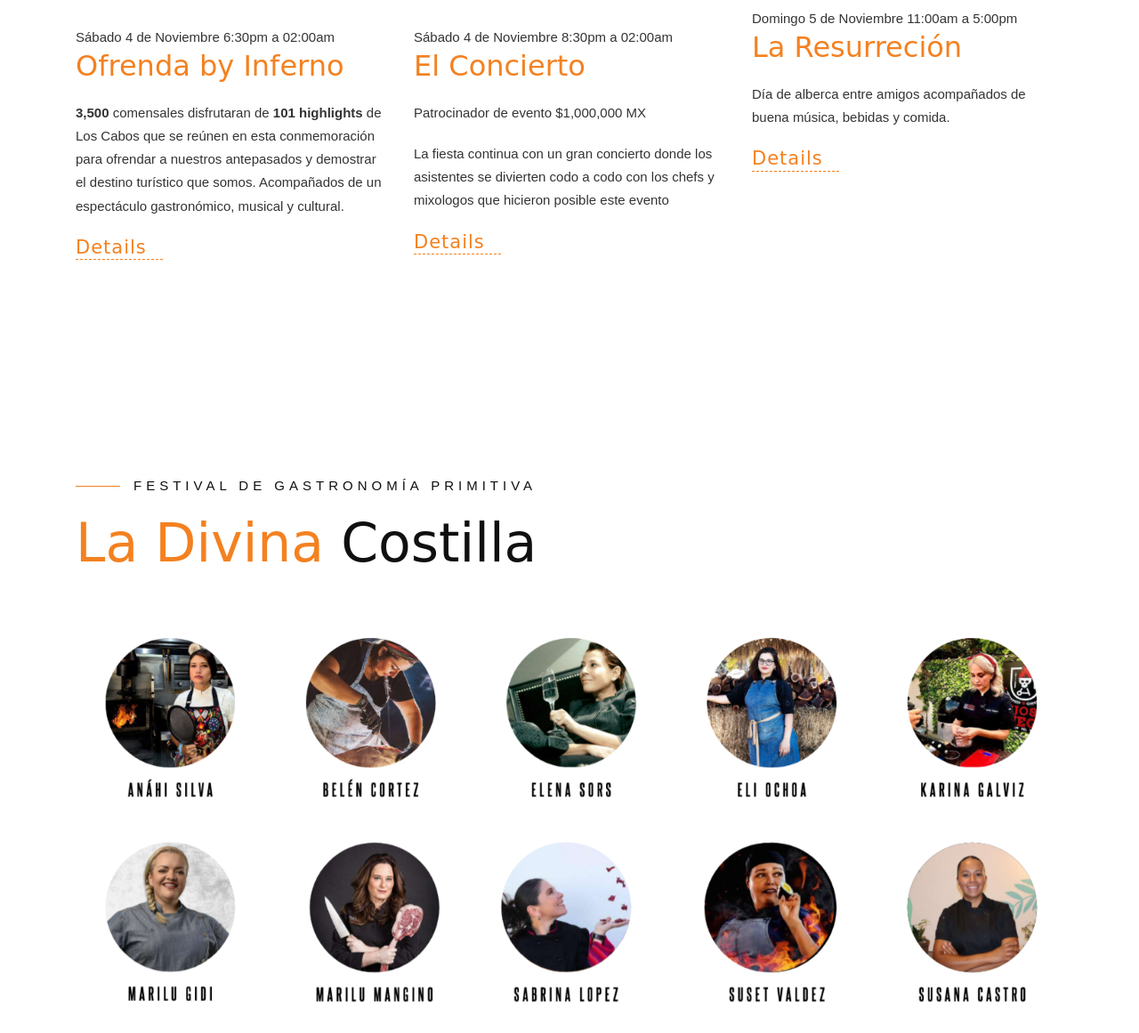
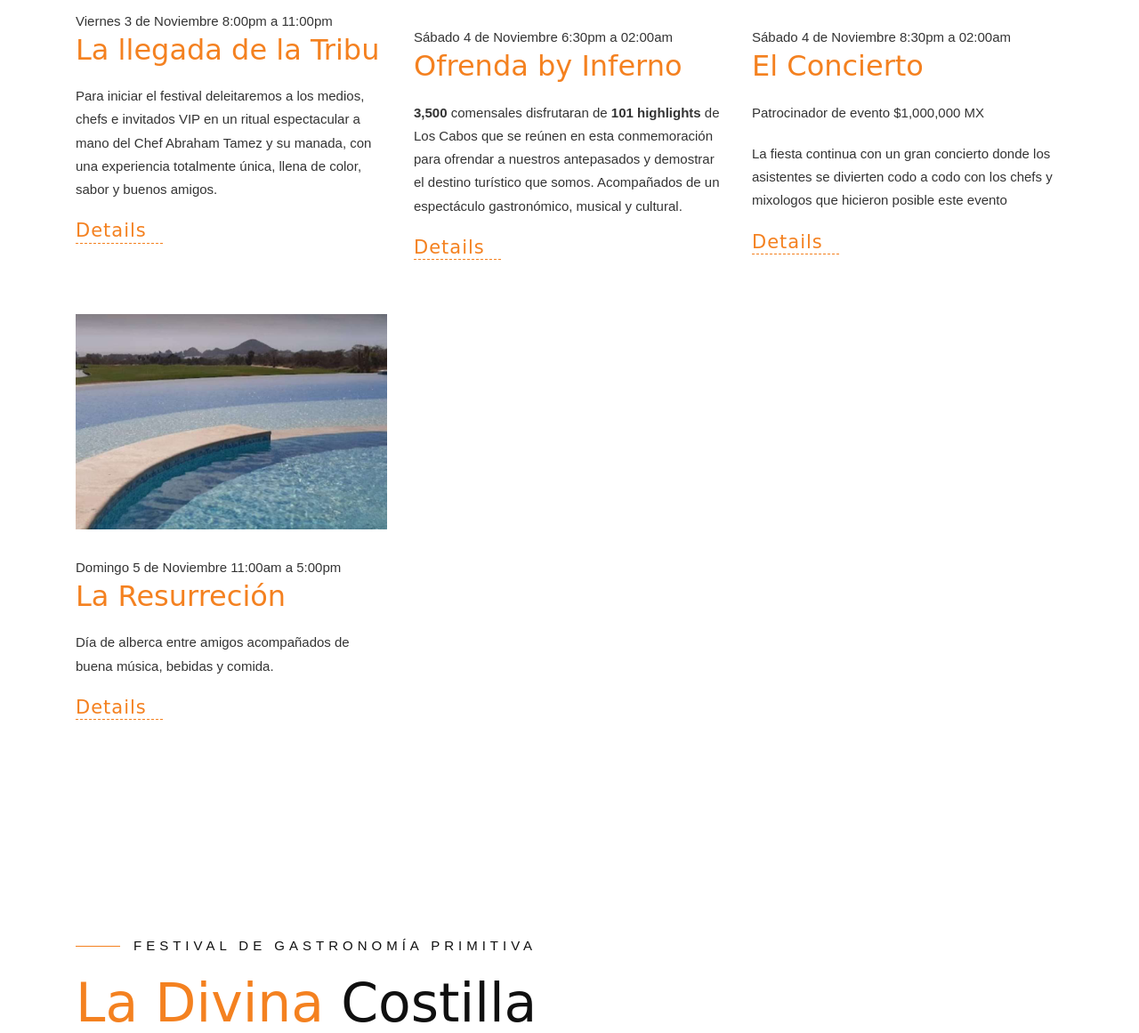
Before and after one commit to Ivonnemtz96/Ofrenda, a WordPress theme: template agenda.php in a window 1280 px wide. Shown: the part 1658-2819 px from the top of the page at 89% size. Run offline with PHP 8.4 and a stand-in for WordPress, Linux system fonts and the light colour scheme; the site name, menu and one post (Sample post) are stand-ins, and other content is empty; some web fonts are replaced.

Commit message:
agenda se agrega otro evento

```diff
--- a/modules/agenda.php
+++ b/modules/agenda.php
@@ -84,7 +84,29 @@
                     </div>
                 </div>
             </div>
-
+            <div class="col-md-4">
+                <div class="item animate-box" data-animate-effect="fadeInUp">
+                    <div class="post-img">
+                        <div class="img"> <img src="/img/31.png?=1" alt="img"> </div>
+                    </div>
+                    <div class="cont">
+                        <span>Viernes 3 de Noviembre 8:00pm a 11:00pm</span>
+                        <h2 class="section-title" style="font-size: 2rem;">
+                            <a href="#">La llegada de la Tribu</a>
+                        </h2>
+                        <p>
+                            Para iniciar el festival deleitaremos a
+                            los medios, chefs e invitados VIP
+                            en un ritual espectacular a mano del
+                            Chef Abraham Tamez y su manada,
+                            con una experiencia totalmente
+                            única, llena de color, sabor y buenos
+                            amigos.
+                        </p>
+                        <a href="post.html" class="more">Details <i class="ti-angle-double-right"></i></a>
+                    </div>
+                </div>
+            </div>
 
             <div class="col-md-4">
                 <div class="item animate-box" data-animate-effect="fadeInUp">
@@ -157,7 +179,7 @@
 <!-- Chefs -->
 <section class="menus menu section-padding">
     <div class="container" id="divina" style="margin-bottom: 9rem;">
-        <div class="row" style="margin-bottom: 4rem;" >
+        <div class="row" style="margin-bottom: 4rem;">
             <div class="col-md-12 mb-30">
                 <span class="section-subtitle">Festival de gastronomía primitiva </span>
                 <h2 class="section-title">La Divina <span> Costilla</span></h2>
@@ -167,7 +189,7 @@
             </div>
         </div>
         <div id="meatallica" style="margin-bottom: 9rem;"></div>
-        <div class="row" style="margin-bottom: 4rem;" >
+        <div class="row" style="margin-bottom: 4rem;">
             <div class="col-md-12 mb-30">
                 <span class="section-subtitle">Festival de gastronomía primitiva </span>
                 <h2 class="section-title">Meatallica & <span> Friends</span></h2>
@@ -179,7 +201,7 @@
 
         <!-- Celebridades  -->
         <div id="celebridades" style="margin-bottom: 9rem;"></div>
-        <div class="row" style="margin-bottom: 4rem;" >
+        <div class="row" style="margin-bottom: 4rem;">
             <div class="col-md-12 mb-30">
                 <span class="section-subtitle">Chef Celebridades</span>
                 <h2 class="section-title">Homenaje a <span> nuestros maestros</span></h2>
```
Also changed, not shown: img/31.png (added).
